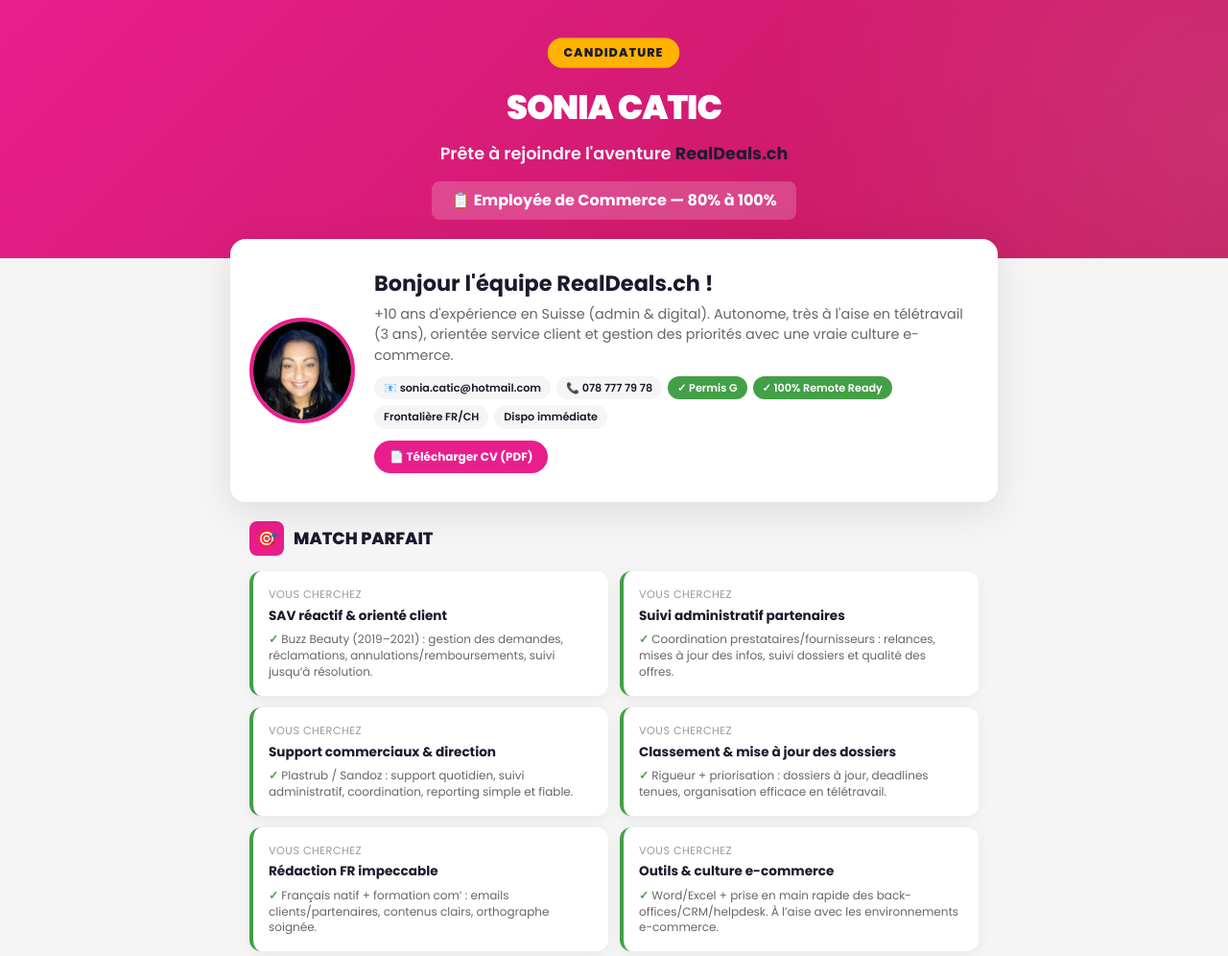
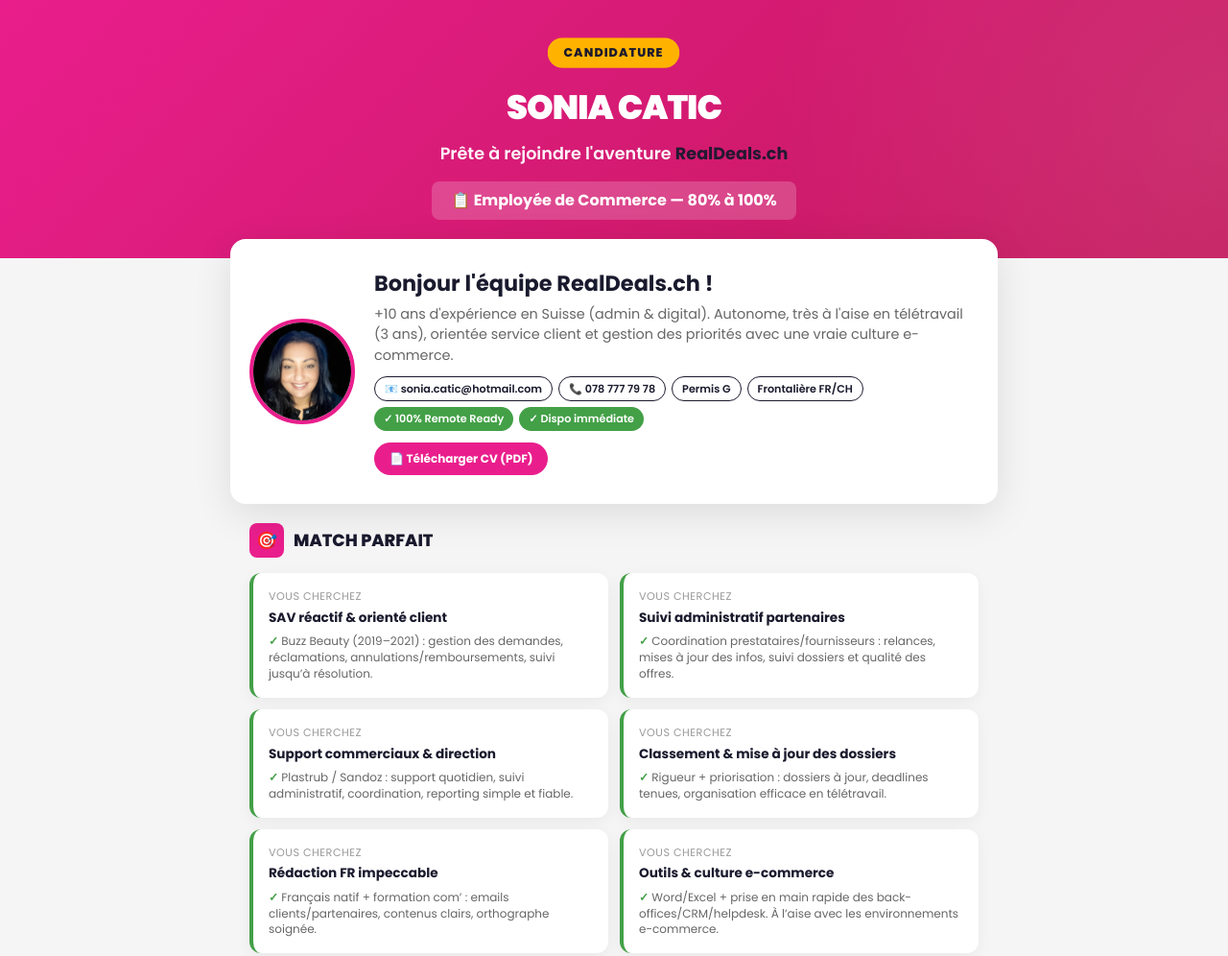
Before and after one commit to cheetahbestbooks-star/poste_admin, a plain HTML site: page index.html in a window 1280 px wide. Shown: the top 996 px of the page at 96% size. Drawn offline with Linux system fonts and the light colour scheme.

Commit message:
Update index.html

```diff
--- a/index.html
+++ b/index.html
@@ -516,14 +516,14 @@
         <div class="intro-text">
             <h2>Bonjour l'équipe RealDeals.ch !</h2>
             <p>+10 ans d'expérience en Suisse (admin & digital). Autonome, très à l'aise en télétravail (3 ans), orientée service client et gestion des priorités avec une vraie culture e-commerce.</p>
-            <div class="intro-tags">
-                <span class="intro-tag">📧 sonia.catic@hotmail.com</span>
-                <span class="intro-tag">📞 078 777 79 78</span>
-                <span class="intro-tag highlight">✓ Permis G</span>
-                <span class="intro-tag highlight">✓ 100% Remote Ready</span>
-                <span class="intro-tag">Frontalière FR/CH</span>
-                <span class="intro-tag">Dispo immédiate</span>
-            </div>
+           <div class="intro-tags">
+    <span class="intro-tag outline">📧 sonia.catic@hotmail.com</span>
+    <span class="intro-tag outline">📞 078 777 79 78</span>
+    <span class="intro-tag outline">Permis G</span>
+    <span class="intro-tag outline">Frontalière FR/CH</span>
+    <span class="intro-tag highlight">✓ 100% Remote Ready</span>
+    <span class="intro-tag highlight">✓ Dispo immédiate</span>
+</div>
             <a href="https://cheetahbestbooks-star.github.io/poste_admin/CVRealDeals_Sonia_Catic.pdf" target="_blank" class="cv-btn" title="Télécharger mon CV">📄 Télécharger CV (PDF)</a>
         </div>
     </div>
```
